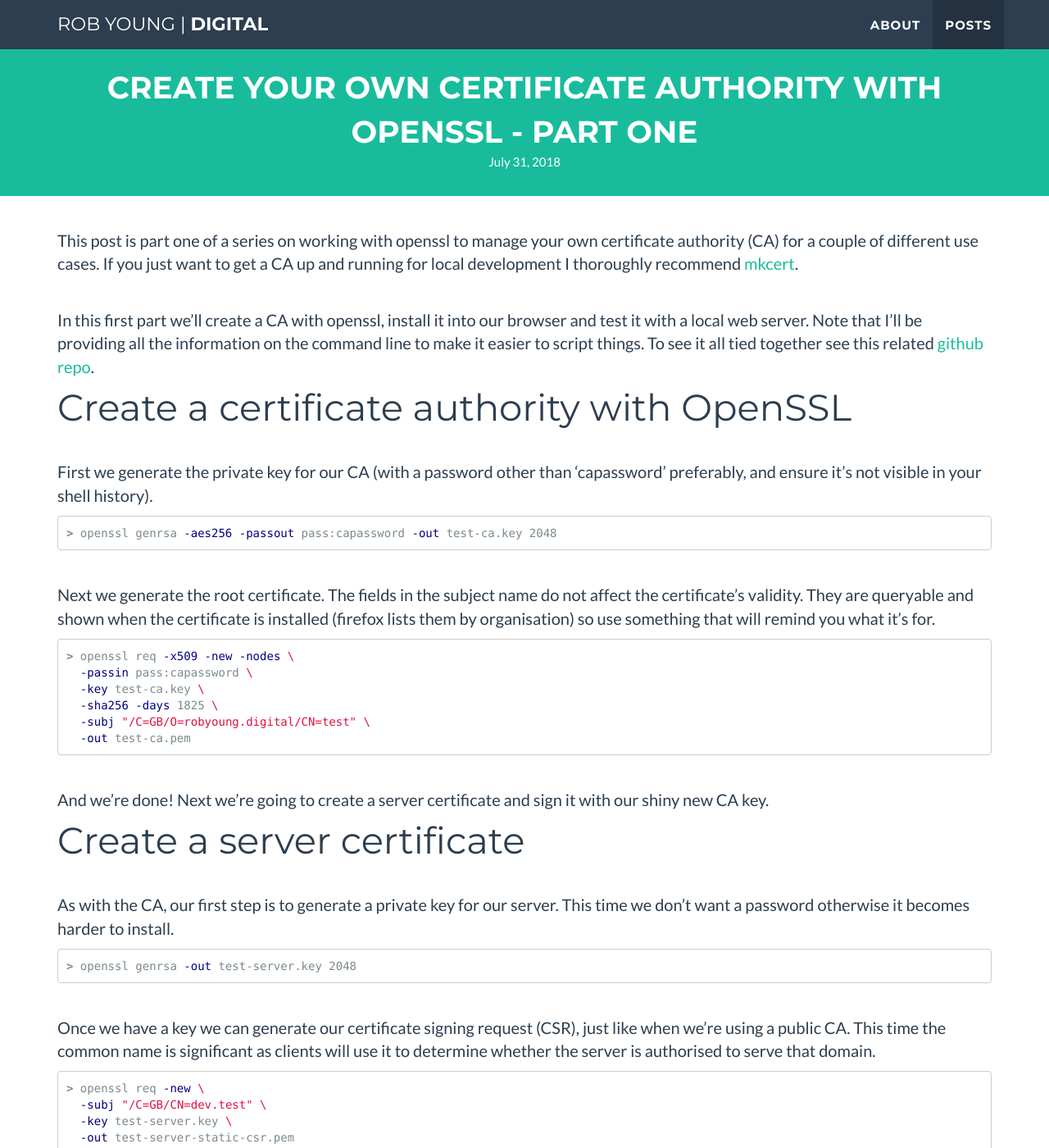
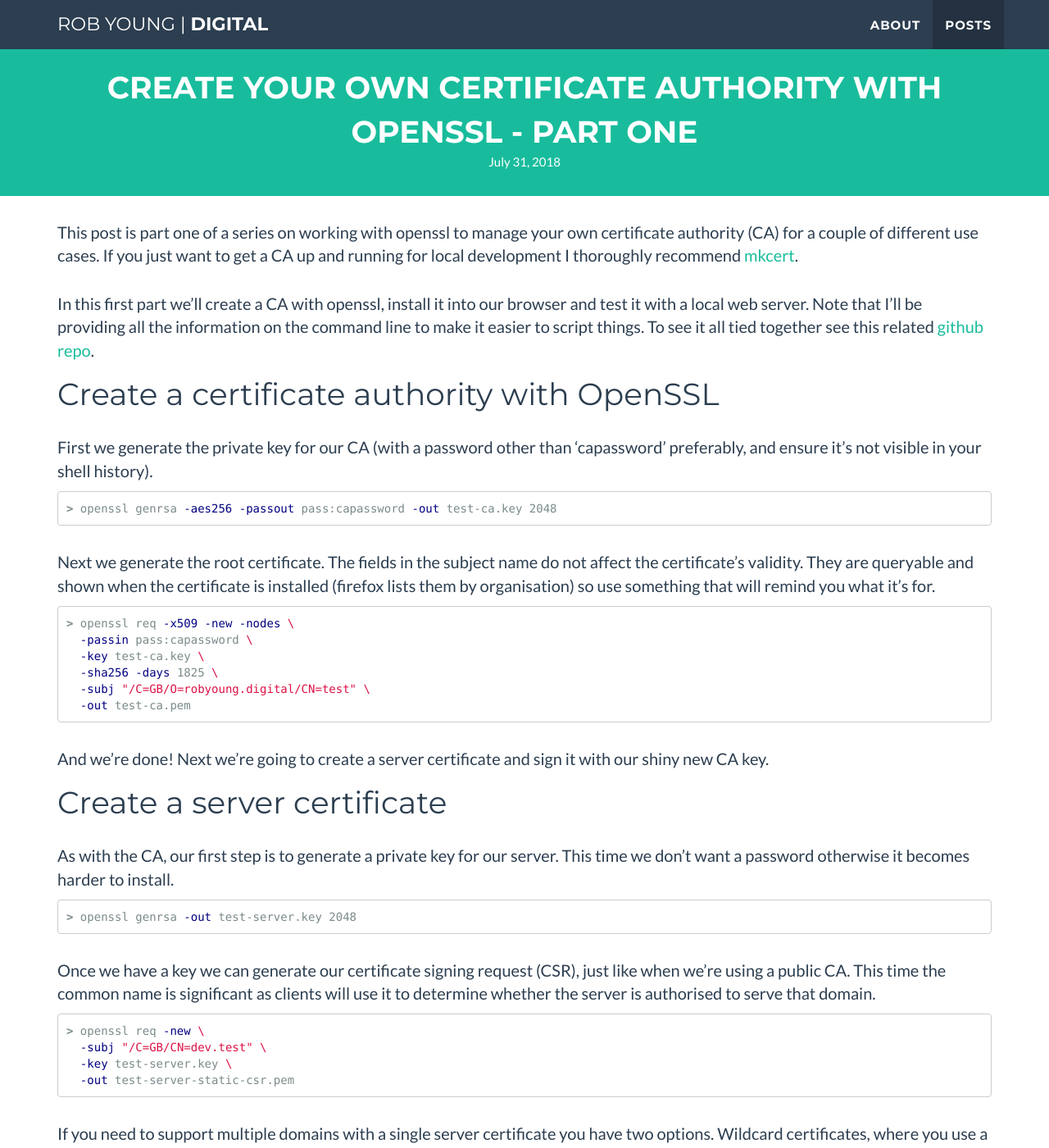
Before and after one commit to robyoung/robyoung.github.io, a Jekyll site: the page built from _posts/2018-07-31-ssl-certificate-authority-with-openssl.md, in a window 1280 px wide and 1400 px high. Shown: the whole window at 82% size. Built offline with Jekyll 4.4.1, drawn with Linux system fonts in a browser that asks for light colours.

Commit message:
Make article header spacing better
The h2's were closer to the previous paragraph than the next

```diff
--- a/_includes/css/main.css
+++ b/_includes/css/main.css
@@ -173,7 +173,8 @@ section {
 
 section h2 {
     margin: 0;
-    font-size: 3em;
+    margin-top: 0.5em;
+    font-size: 2.5em;
 }
 
 section.success {
@@ -216,7 +217,7 @@ section.success {
 }
 
 #pages p {
-  margin-top: 2em;
+  margin-top: 1.5em;
 }
 
 #portfolio .portfolio-item {
```
